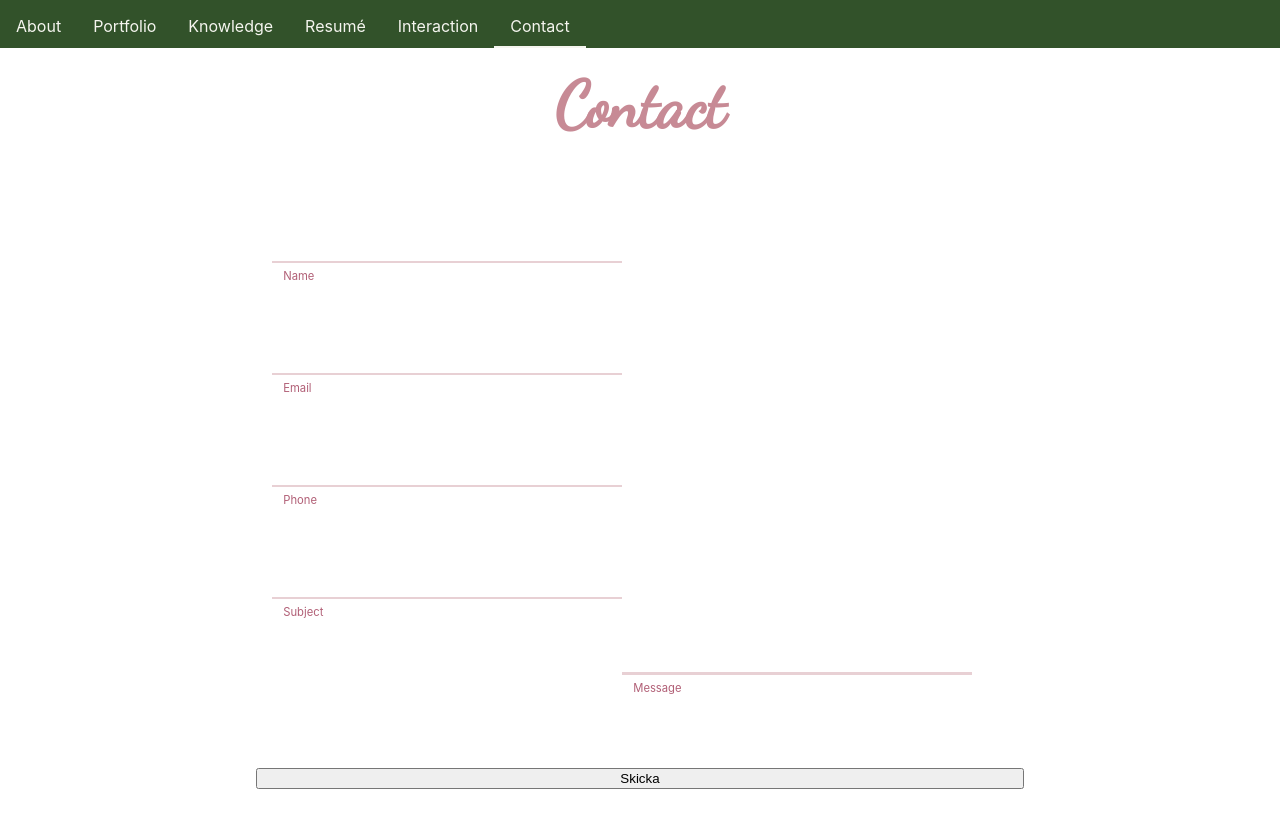
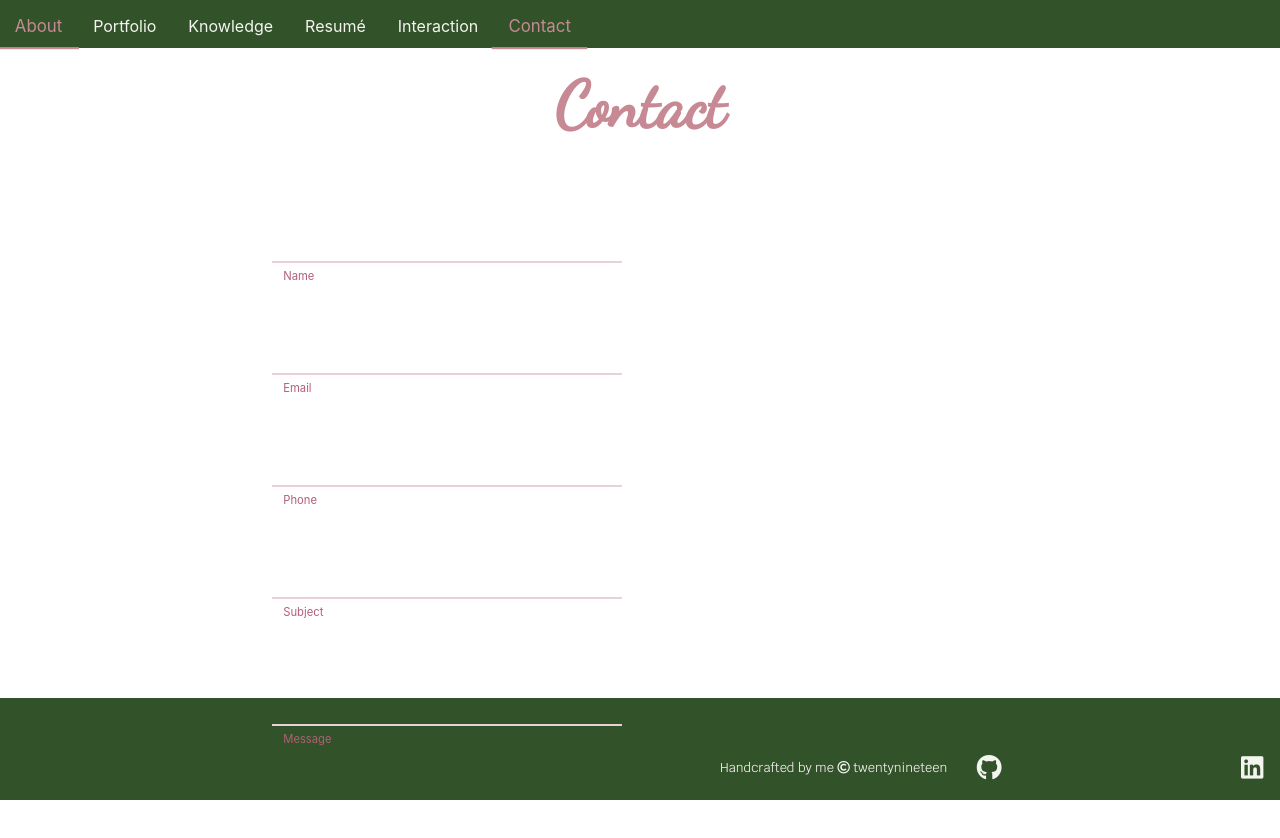
Before and after one commit to Naicah/Portfolio_v2, a React (Create React App) app: page /contact in a window 1280 px wide. Shown: the top 838 px of the page. Built offline with nearby package versions, Linux system fonts and the light colour scheme; a web font is replaced by a local one.

Commit message:
Removes errors: needs unique key

```diff
--- a/src/Components/Contact/Contact.js
+++ b/src/Components/Contact/Contact.js
@@ -46,7 +46,6 @@ class Contact extends Component {
 
   render() {
     return (
-      <div>
       <div className="mainContainer">
         <h1>Contact</h1>
 
@@ -56,6 +55,7 @@ class Contact extends Component {
               {...props}
               setStateValue={this.makeSetInputFieldValue()}
               value={this.state[props.name.toLowerCase()]}
+              key={props.name}
             />
           ))}
 
@@ -65,8 +65,7 @@ class Contact extends Component {
             </button>
           </div>
         </form>
-        </div>
-        {/* <Footer /> */}
+        <Footer />
       </div>
     );
   }
--- a/src/Components/Contact/InputField.js
+++ b/src/Components/Contact/InputField.js
@@ -11,17 +11,14 @@ function InputField({ setStateValue, name, type, value }) {
   const label = name;
   name = name.toLowerCase();
 
-  let input = "input";
-  let inputFilled = "input input--filled";
-
-  let filled = false;
+  let inputClassName = "input";
 
   if (value.trim() !== "") {
-    filled = true;
+    inputClassName += " input--filled";
   }
 
   return (
-    <div className={filled ? inputFilled : input}>
+    <div className={inputClassName}>
       <InputType
         onChange={e => setStateValue(name, e.target.value)}
         name={name}
--- a/src/Components/Contact/contact.css
+++ b/src/Components/Contact/contact.css
@@ -9,7 +9,7 @@
 .contactForm div {
   display: flex;
   flex-flow: column wrap;
-  height: 5em;
+  min-height: 5em;
 }
 
 /* =========================== YOKO ================================= */
--- a/src/Components/General/Nav.js
+++ b/src/Components/General/Nav.js
@@ -13,13 +13,16 @@ export const NavDiv = styled.div`
     padding: 1em;
   }
 
-  NavLink:hover {
-    cursor: pointer;
-    transform: scale(1.05);
+  NavLink {
+    color: red;
   }
 
+  *:hover,
   .active {
-    border-bottom: 2px solid var(--color-light-1);
+    /* cursor: pointer; */
+    transform: scale(1.05);
+    border-bottom: 2px solid var(--color-accent);
+    color: var(--color-accent);
   }
 `;
 
--- a/src/Components/Knowledge/Knowledge.js
+++ b/src/Components/Knowledge/Knowledge.js
@@ -15,6 +15,7 @@ function Knowledge() {
         at={experience.at}
         date={experience.date}
         text={experience.text}
+        key={experience.name + experience.date}
       />
     );
   });
--- a/src/Components/Knowledge/Skills.js
+++ b/src/Components/Knowledge/Skills.js
@@ -52,7 +52,12 @@ function Skills() {
   let codeSkillsList = [];
   codeSkills.forEach(function(skill) {
     codeSkillsList.push(
-      <CodeSkill icon={skill.icon} main={skill.main} styles={skill.styles} />
+      <CodeSkill
+        icon={skill.icon}
+        main={skill.main}
+        styles={skill.styles}
+        key={skill.main}
+      />
     );
   });
 
--- a/src/Components/Knowledge/experiences.js
+++ b/src/Components/Knowledge/experiences.js
@@ -9,16 +9,16 @@ const experiences = [
   },
   {
     type: "education",
-    name: "IT-consultant",
-    at: "Goldware Lankonsult",
+    name: "Front End Developer",
+    at: "KYH",
     date: "05/2015 - 08/2018",
     text:
       "Lorem ipsum dolor sit amet, consectetur adipiscing elit, sed do eiusmod tempor incididunt ut labore et dolore magna aliqua.Ut enim ad minim veniam, quis nostrud exercitation ullamco laboris nisi ut aliquip ex ea commodo consequat.Duis aute irure dolor inreprehenderit in voluptate velit esse cillum dolore eu fugiat nulla pariatur.Excepteur sint occaecat cupidatat non proident, sunt inculpa qui officia deserunt mollit anim id est laborum."
   },
   {
     type: "extra",
-    name: "IT-consultant",
-    at: "Goldware Lankonsult",
+    name: "Handbollscoach",
+    at: "Huddinge HK",
     date: "05/2015 - 08/2018",
     text:
       "Lorem ipsum dolor sit amet, consectetur adipiscing elit, sed do eiusmod tempor incididunt ut labore et dolore magna aliqua.Ut enim ad minim veniam, quis nostrud exercitation ullamco laboris nisi ut aliquip ex ea commodo consequat.Duis aute irure dolor inreprehenderit in voluptate velit esse cillum dolore eu fugiat nulla pariatur.Excepteur sint occaecat cupidatat non proident, sunt inculpa qui officia deserunt mollit anim id est laborum."
--- a/src/Components/Portfolio/Portfolio.js
+++ b/src/Components/Portfolio/Portfolio.js
@@ -10,6 +10,7 @@ function Portfolio() {
   projects.forEach(function(project) {
     projectList.push(
       <ProjectCard
+        key={project.id}
         id={project.id}
         name={project.name}
         img={project.img}
@@ -22,7 +23,7 @@ function Portfolio() {
   return (
     <div className="mainContainer">
       <h1>Portfolio</h1>
-      <FlipCard />
+      {/* <FlipCard /> */}
 
       <div id="portfolioCardContainer"> {projectList}</div>
     </div>
--- a/src/Components/Portfolio/Projects/Projects.js
+++ b/src/Components/Portfolio/Projects/Projects.js
@@ -12,7 +12,7 @@ const projects = [
     techniques: ["React", "Firebase"]
   },
   {
-    id: "2",
+    id: "2asd",
     name: "Booking App",
     img: "blue_sea.jpg",
     description:
```
Also changed, not shown: src/Components/Portfolio/ProjectCard.js (+10 -2 lines). Lines whose indentation alone changed are shown as unchanged.
